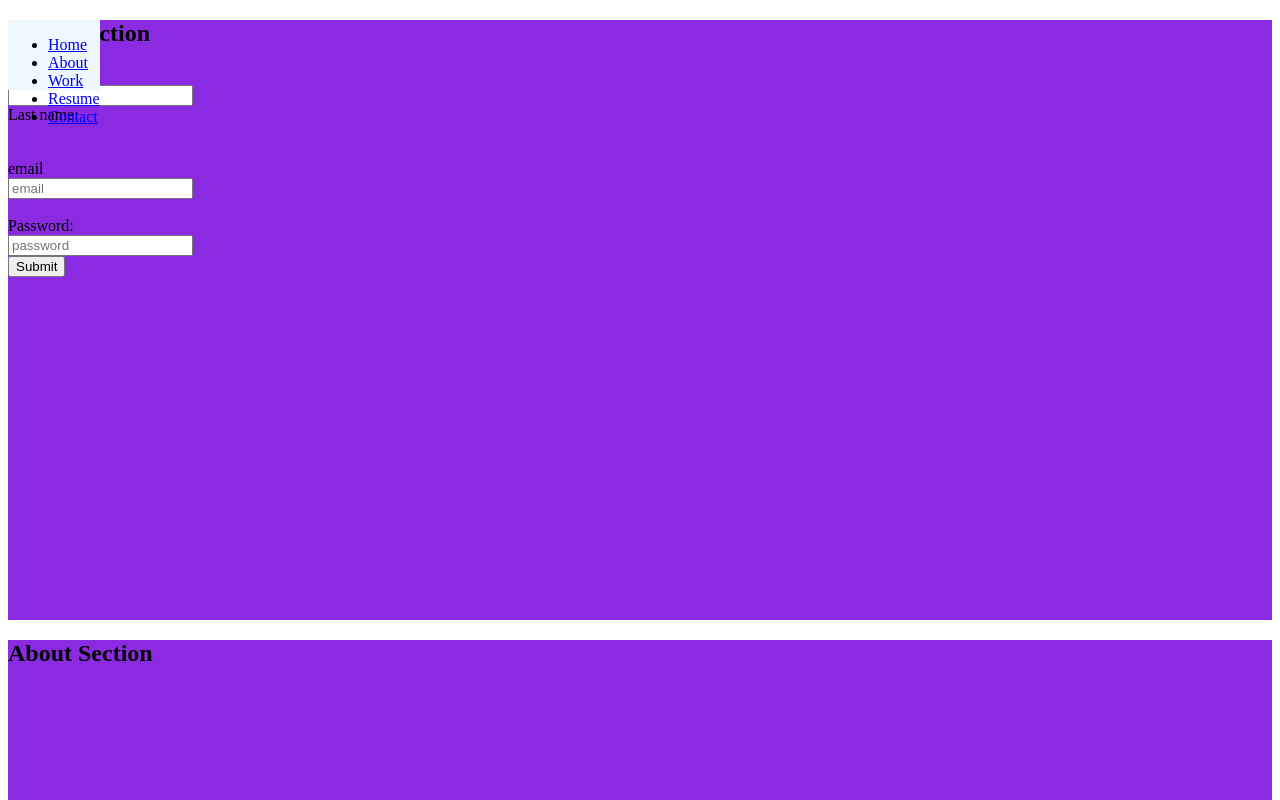
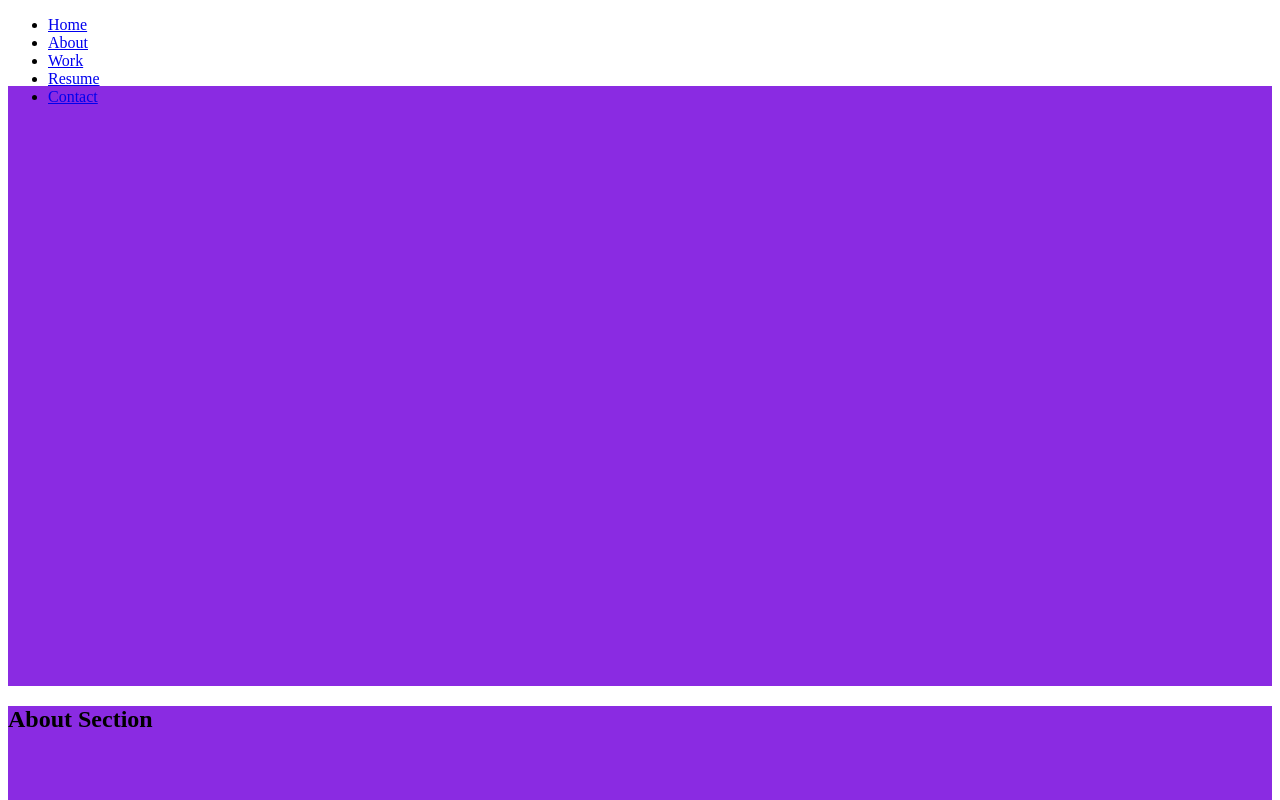
Before and after one commit to israelusman234/my-assignment, a plain HTML site: page index.html in a window 1280 px wide. Shown: the top 800 px of the page. Drawn offline with Linux system fonts and the light colour scheme.

Commit message:
making changes to index.html

```diff
--- a/index.html
+++ b/index.html
@@ -9,8 +9,7 @@
     </style>
   </head>
   <body>
-    <header style="height: 70px; background-color: aliceblue; display: flex; justify-content: space-between; position: fixed;
-        <img src="images/logo.jpg" alt="brand-logo">
+    <header style="height: 70px; background-co<img src="imalor: aliceblue; display: flex; justify-content: space-between; position: fixed;
       <nav>
          <ul>
            <li><a href="#home">Home</a></li>
@@ -24,18 +23,6 @@
 
       <main>
         <section id="home" style="height: 600px; background-color:blueviolet;">
-           <h1>Home Section</h1>
-            <form action="https://formspree.io/f/modvler" method="POST">
-             <label for="fname">First name:</label><br>
-             <input type="text" id="fname" name="fname"paceholder=""><br>
-             <label for="lname">Last name:</label><br>
-             <lnput type="text" id="lname" name="lname"placeholder=""><br><br>
-             <label for="email">email</label><br>
-             <input type="email" id="email" name="email" placeholder="email"><br><br>
-             <label for="password">Password:</label><br>
-             <input type="password" id="password" name="password" placeholder="password"><br>
-             <input type="submit" value="Submit">
-             </form>
         </section>
 
         <section id="about" style="height: 600px; background-color:blueviolet;">
@@ -52,6 +39,17 @@
 
         <section id="contact" style="height:600px; background-color: bisque;">
             <h3>Contact Section</h3>
+            <form action="https://formspree.io/f/modvler" method="POST">
+              <label for="fname">First name:</label><br>
+              <input type="text" id="fname" name="fname"paceholder=""><br>
+              <label for="lname">Last name:</label><br>
+              <lnput type="text" id="lname" name="lname"placeholder=""><br><br>
+              <label for="email">email</label><br>
+              <input type="email" id="email" name="email" placeholder="email"><br><br>
+              <label for="password">Password:</label><br>
+              <input type="password" id="password" name="password" placeholder="password"><br>
+              <input type="submit" value="Submit">
+              </form>
         </section>
     </main>
 
```
